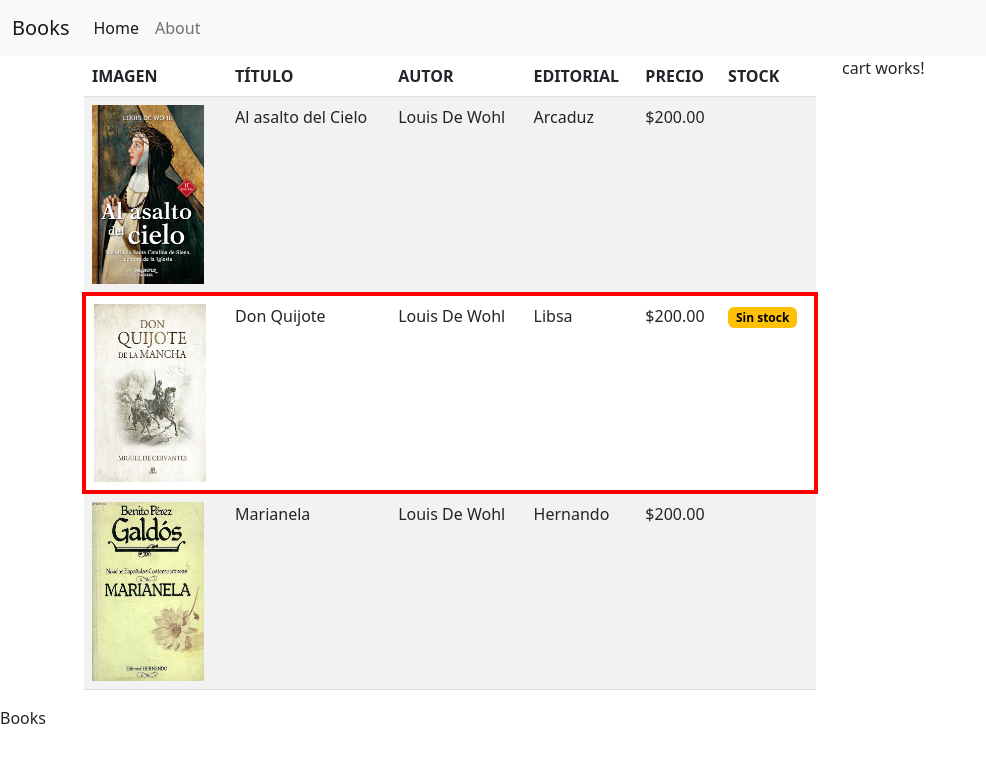
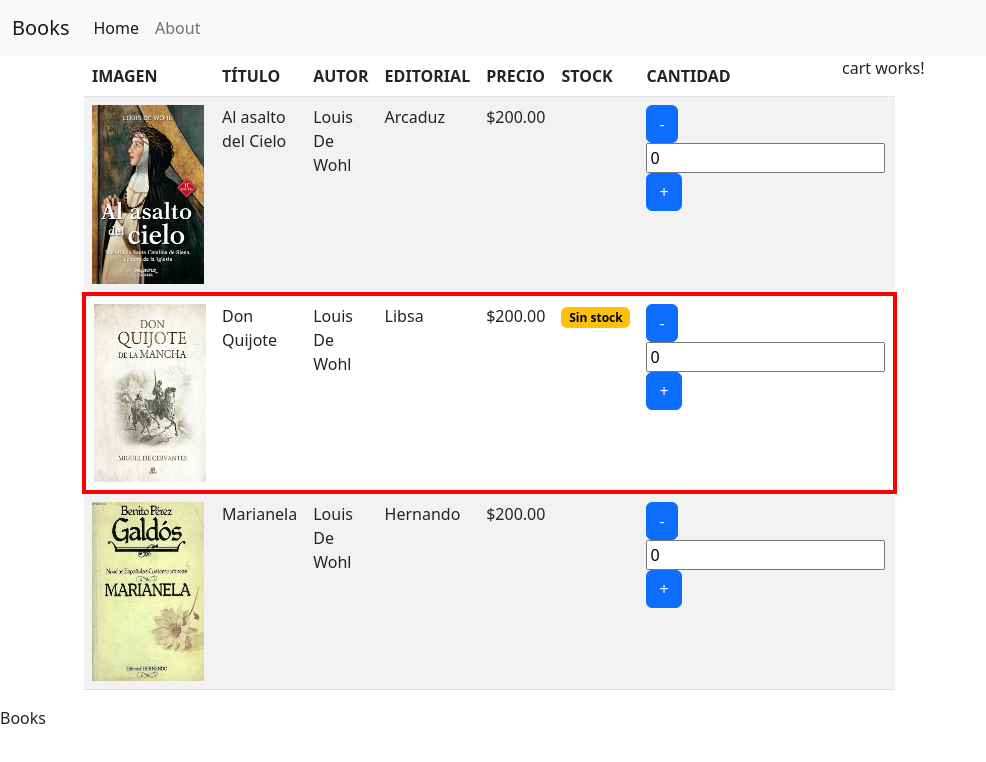
Before and after one commit to agusmelzi/AngularBooks, an Angular app: page /books in a window 1280 px wide. Shown: the top 762 px of the page, without its empty margins (0-986 px from the left). Built offline with nearby package versions, Linux system fonts and the light colour scheme.

Commit message:
Agrego events & binding

```diff
--- a/src/app/app.module.ts
+++ b/src/app/app.module.ts
@@ -7,6 +7,8 @@ import { BookListComponent } from './book-list/book-list.component';
 import { LibraryAboutComponent } from './library-about/library-about.component';
 import { CartComponent } from './cart/cart.component';
 import { LibraryBooksComponent } from './library-books/library-books.component';
+
+import { FormsModule } from "@angular/forms";
 
 @NgModule({
   declarations: [
@@ -18,7 +20,8 @@ import { LibraryBooksComponent } from './library-books/library-books.component';
   ],
   imports: [
     BrowserModule,
-    AppRoutingModule
+    AppRoutingModule,
+    FormsModule
   ],
   providers: [],
   bootstrap: [AppComponent]
--- a/src/app/book-list/Book.ts
+++ b/src/app/book-list/Book.ts
@@ -5,5 +5,6 @@ export interface Book {
     precio: number,
     stock: number,
     imagen: string,
-    clearance: boolean
+    clearance: boolean,
+    quantity: number,
 }
--- a/src/app/book-list/book-list.component.html
+++ b/src/app/book-list/book-list.component.html
@@ -7,6 +7,7 @@
         <th scope="col">EDITORIAL</th>
         <th scope="col">PRECIO</th>
         <th scope="col">STOCK</th>
+        <th scope="col">CANTIDAD</th>
       </tr>
     </thead>
     <tbody>
@@ -17,6 +18,11 @@
         <td>{{book.editorial}}</td>
         <td>{{book.precio | currency}}</td>
         <td><span class="badge text-bg-warning" *ngIf="book.stock == 0">Sin stock</span></td>
+        <td>
+          <button type="button" class="btn btn-primary" (click)="downQuantity(book)">-</button>
+          <input type="text" [(ngModel)]="book.quantity" (keyup)="changeQuantity($event, book)">
+          <button type="button" class="btn btn-primary" (click)="upQuantity(book)">+</button>
+        </td>
       </tr>
     </tbody>
   </table>
--- a/src/app/book-list/book-list.component.ts
+++ b/src/app/book-list/book-list.component.ts
@@ -14,9 +14,10 @@ export class BookListComponent implements OnInit {
       autor: "Louis De Wohl",
       editorial: "Arcaduz",
       precio: 200,
-      stock: 21,
+      stock: 7,
       imagen: "/assets/img/al asalto del cielo.jpg",
       clearance: false,
+      quantity: 0,
     },
     {
       titulo: "Don Quijote",
@@ -26,6 +27,7 @@ export class BookListComponent implements OnInit {
       stock: 0,
       imagen: "/assets/img/don quijote.jpg",
       clearance: true,
+      quantity: 0,
     },
     {
       titulo: "Marianela",
@@ -35,6 +37,7 @@ export class BookListComponent implements OnInit {
       stock: 21,
       imagen: "/assets/img/marianela.jpg",
       clearance: false,
+      quantity: 0,
     }
   ];
   constructor() { }
@@ -42,4 +45,20 @@ export class BookListComponent implements OnInit {
   ngOnInit(): void {
   }
 
+  upQuantity(book: Book): void {
+    if (book.quantity<book.stock) {
+      book.quantity++;
+    }
+  }
+
+  downQuantity(book: Book): void {
+    if (book.quantity>0) {
+      book.quantity--;
+    }
+  }
+
+  changeQuantity(event, book: Book): void {
+
+  }
+
 }
--- a/tsconfig.json
+++ b/tsconfig.json
@@ -5,7 +5,7 @@
     "baseUrl": "./",
     "outDir": "./dist/out-tsc",
     "forceConsistentCasingInFileNames": true,
-    "strict": true,
+    "strict": false,//cambio acá para que no me tire error el event
     "noImplicitOverride": true,
     "noPropertyAccessFromIndexSignature": true,
     "noImplicitReturns": true,
@@ -21,7 +21,8 @@
     "lib": [
       "es2020",
       "dom"
-    ]
+    ],
+    "noImplicitAny": false //agrego esto
   },
   "angularCompilerOptions": {
     "enableI18nLegacyMessageIdFormat": false,
```
